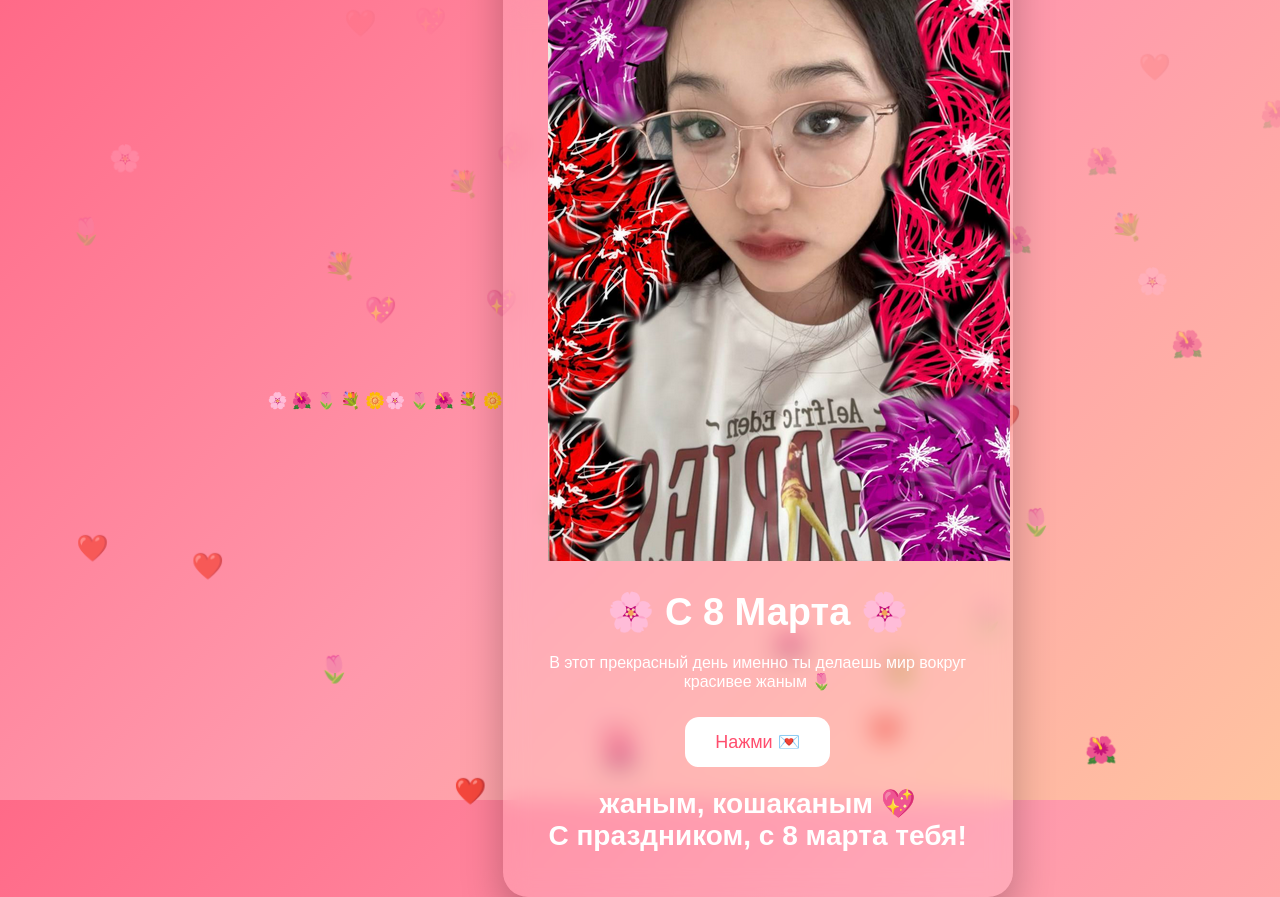
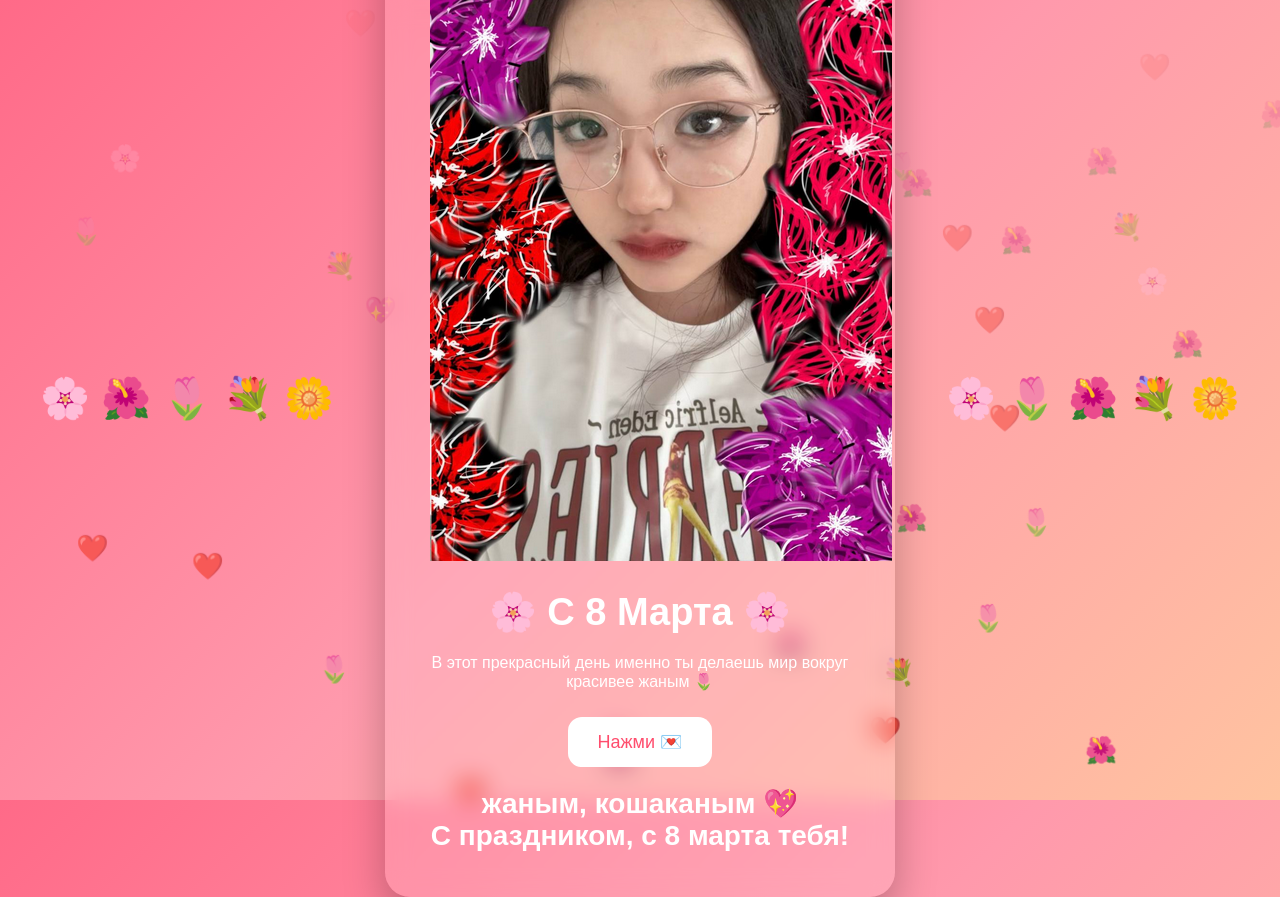
Before and after one commit to abdurrito/Kotenai, a plain HTML site: page index.htm in a window 1280 px wide. Drawn offline with Linux system fonts and the light colour scheme.

Commit message:
Update index.htm

```diff
--- a/index.htm
+++ b/index.htm
@@ -5,7 +5,7 @@
 <meta name="viewport" content="width=device-width, initial-scale=1.0">
 <title>Для самой прекрасной ❤️</title>
 
-<link rel="stylesheet" href="котенай.css.css">
+<link rel="stylesheet" href="котенай.css">
 
 <style>
 
```
